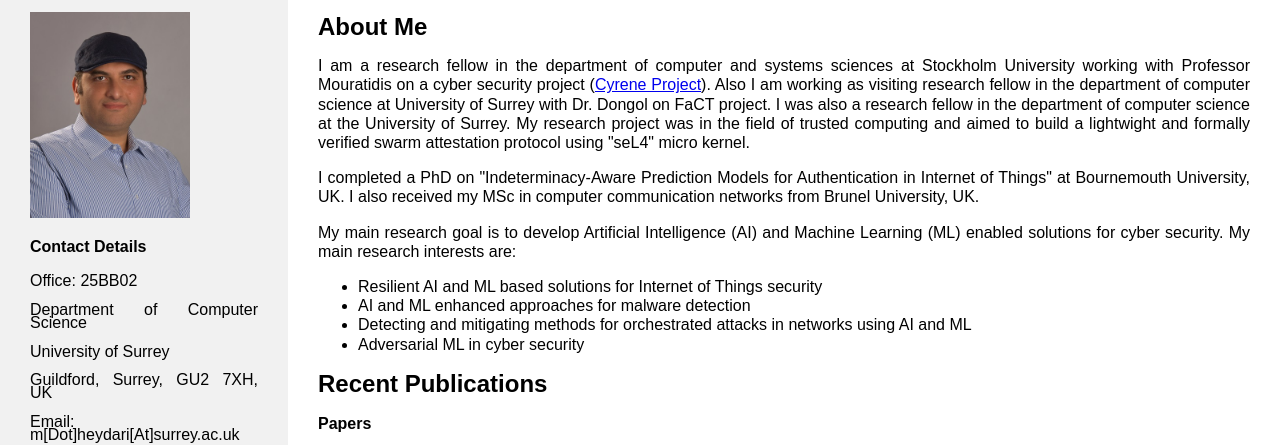
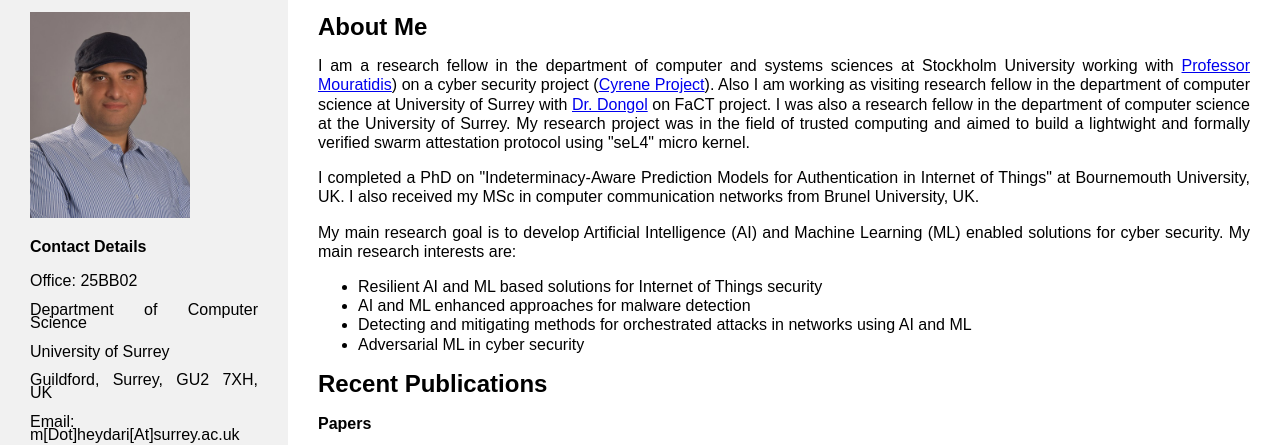
Before and after one commit to heydari-m/web, a plain HTML site: page index.html in a window 1280 px wide. Shown: the part 114-559 px from the top of the page. Drawn offline with Linux system fonts and the light colour scheme.

Commit message:
Update index.html

```diff
--- a/index.html
+++ b/index.html
@@ -127,8 +127,9 @@ margin-left: 27px;
   <div class="main">
   <P class="IRfont"; style="text-align: center">بسم الله الرحمن الرحیم</P>
     <h2>About Me</h2>
-    <p> I am a research fellow in the department of computer and systems sciences at Stockholm University working with Professor Mouratidis on a cyber security
-      project (<a href="https://www.cyrene.eu" target="_blank">Cyrene Project</a>). Also I am working as visiting research fellow in the department of computer science at University of Surrey with Dr. Dongol on FaCT project.
+    <p> I am a research fellow in the department of computer and systems sciences at Stockholm University working with <a href="https://research.brighton.ac.uk/en/persons/haris-mouratidis" target="_blank">Professor Mouratidis</a>) on a cyber security
+      project (<a href="https://www.cyrene.eu" target="_blank">Cyrene Project</a>). Also I am working as visiting research fellow in the department of computer
+      science at University of Surrey with <a href="https://brijeshdongol.github.io" target="_blank">Dr. Dongol</a> on FaCT project.
       I was also a research fellow in the department of computer science at the University of Surrey. My research project was in the field of trusted computing
        and aimed to build a lightwight and formally verified swarm attestation protocol using "seL4" micro kernel.</p>
     <p> I completed a PhD on "Indeterminacy-Aware Prediction Models for Authentication in Internet of Things" at Bournemouth University, UK.  I also received my MSc
```
